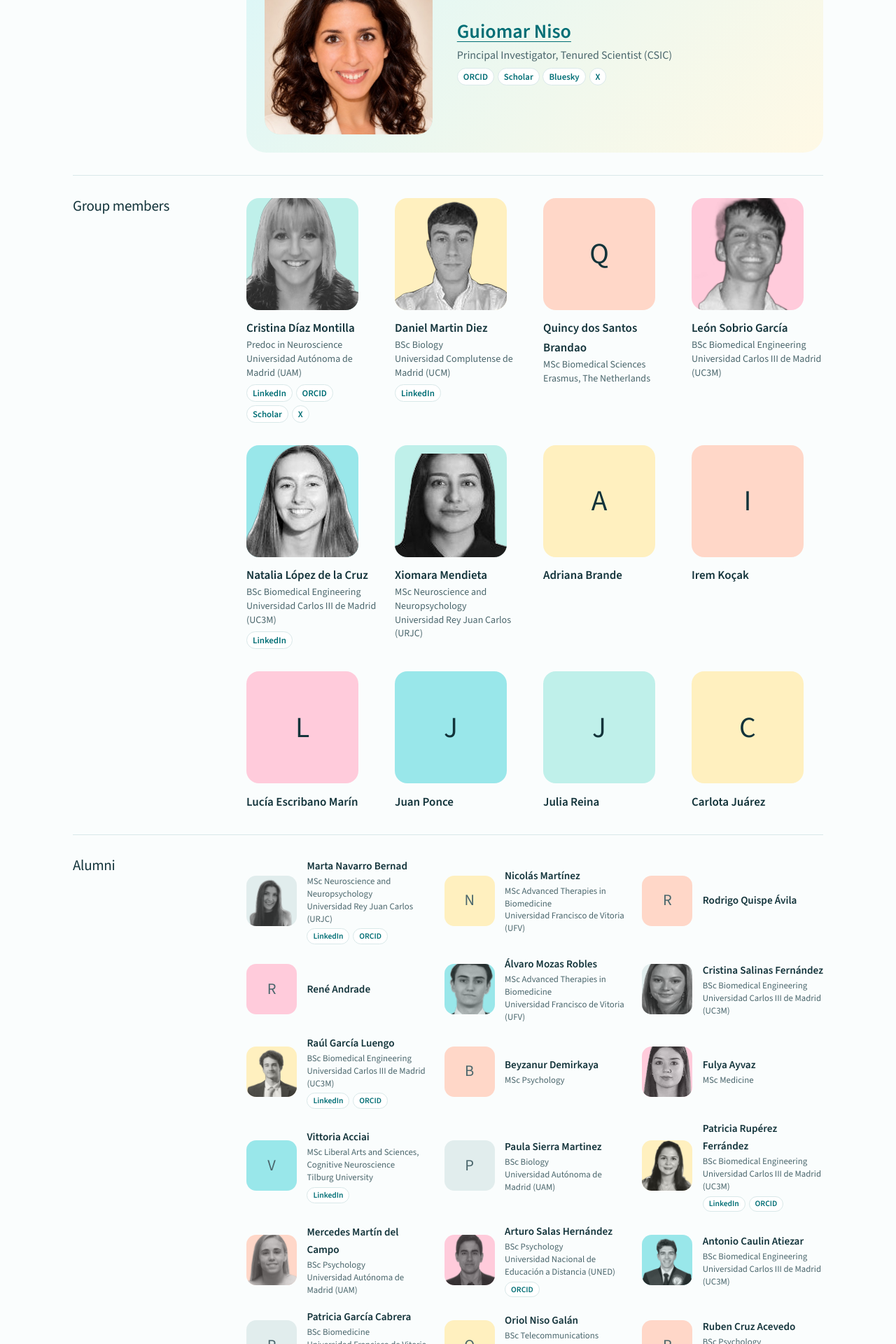
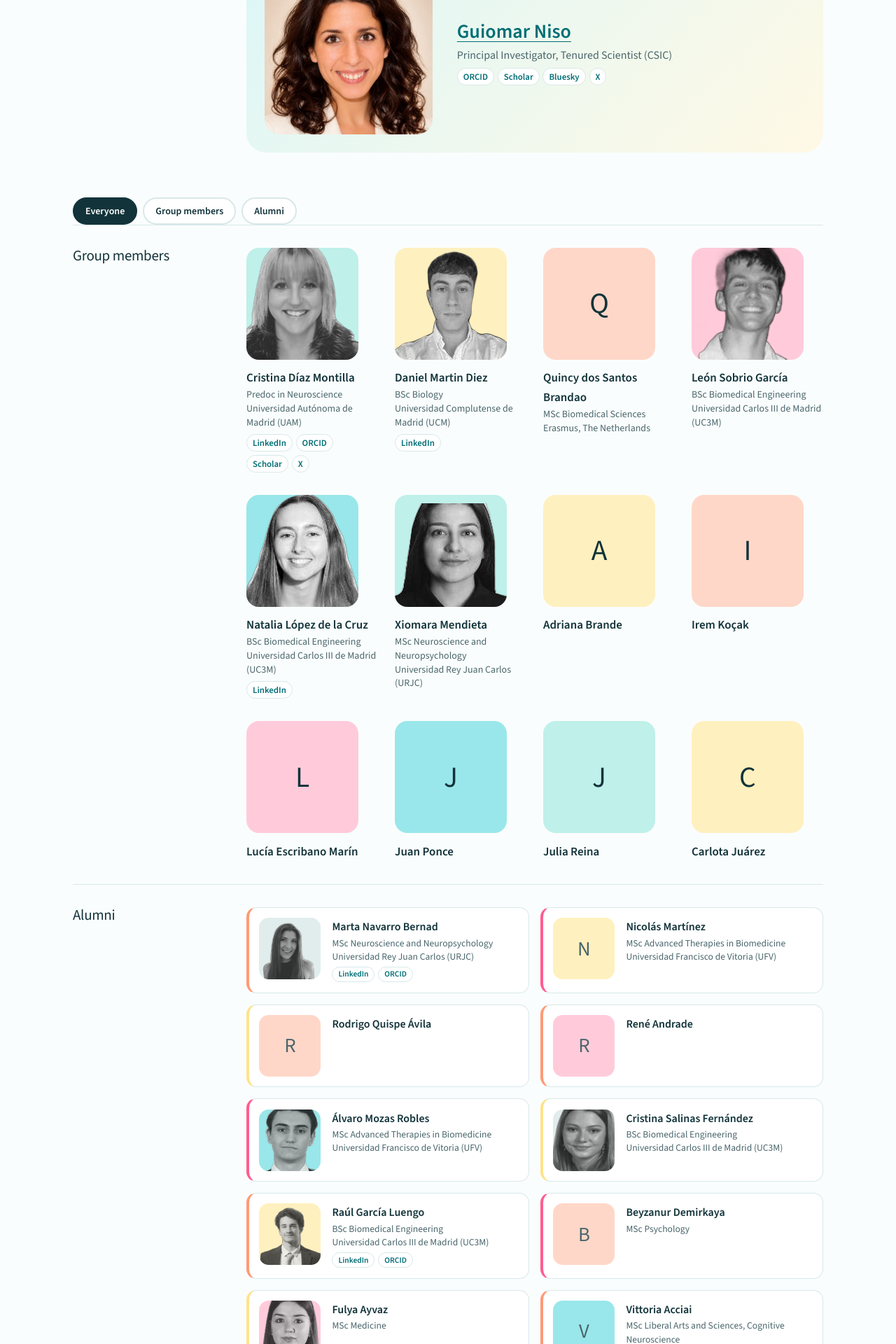
Before and after one commit to cajal-neuroimaging/cajal-neuroimaging.github.io, a Jekyll site: the page built from team.html, in a window 1280 px wide. Shown: the part 509-2429 px from the top of the page at 70% size. Built offline with Jekyll 4.4.1, drawn with Linux system fonts in a browser that asks for light colours.

Commit message:
Team: filter (everyone, members, alumni) under the PI; alumni as larger cards with a coloured edge
Co-Authored-By: Claude Opus 5.5 <noreply@anthropic.com>
Claude-Session: https://claude.ai/code/session_016qHx7xJtVuA2p8MXZK7uaB

```diff
--- a/assets/css/main.css
+++ b/assets/css/main.css
@@ -356,3 +356,18 @@ p { margin: 0 0 1em; }
 .people--alumni .person__links a { font-size: .72rem; }
 .people--alumni li .person__avatar { background: color-mix(in srgb, var(--line) 80%, white) !important; color: var(--ink-soft); }
 .site-foot__pi { margin-top: .35rem; }
+
+/* team v5: filters under the PI; alumni as small cards with a coloured line */
+.team-filters { margin: 2rem 0 0; }
+[data-group][hidden] { display: none; }
+.people--alumni { grid-template-columns: repeat(auto-fill, minmax(16.5rem, 1fr)) !important; gap: 1rem !important; }
+.people--alumni .person { grid-template-columns: 6rem minmax(0, 1fr); gap: 1rem; padding: .9rem; background: var(--surface);
+  border: 1px solid var(--line); border-left: 4px solid var(--salmon); border-radius: 14px; }
+.people--alumni .person:nth-child(3n+2) { border-left-color: var(--pink); }
+.people--alumni .person:nth-child(3n+3) { border-left-color: var(--yellow); }
+.people--alumni .person__avatar { width: 6rem; height: 6rem; max-width: 6rem; font-size: 1.8rem; }
+.people--alumni .person__name { font-size: 1rem; }
+.people--alumni .person__role { font-size: .85rem; }
+.people--alumni { grid-template-columns: repeat(auto-fill, minmax(19rem, 1fr)) !important; }
+.people--alumni .person { grid-template-columns: 5.5rem minmax(0, 1fr); align-items: start; }
+.people--alumni .person__avatar { width: 5.5rem; height: 5.5rem; max-width: 5.5rem; }
--- a/assets/js/main.js
+++ b/assets/js/main.js
@@ -68,3 +68,12 @@ if (feed) {
     });
   }));
 }
+
+// Team page: show everyone, current members or alumni
+const teamBtns = document.querySelectorAll('.team-filters button');
+teamBtns.forEach((btn) => btn.addEventListener('click', () => {
+  teamBtns.forEach((b) => b.setAttribute('aria-pressed', b === btn));
+  document.querySelectorAll('[data-group]').forEach((sec) => {
+    sec.hidden = btn.dataset.show !== 'all' && sec.dataset.group !== btn.dataset.show;
+  });
+}));
--- a/team.html
+++ b/team.html
@@ -11,13 +11,18 @@ lede: A multidisciplinary team of engineers, psychologists, biologists and neuro
     {% assign p = site.data.team.pi %}{% include person.html %}
   </ul>
 </section>
-<section class="cv-section">
+<div class="filters team-filters" role="group" aria-label="Show">
+  <button type="button" data-show="all" aria-pressed="true">Everyone</button>
+  <button type="button" data-show="members" aria-pressed="false">Group members</button>
+  <button type="button" data-show="alumni" aria-pressed="false">Alumni</button>
+</div>
+<section class="cv-section" data-group="members">
   <h2>Group members</h2>
   <ul class="people">
     {% for p in site.data.team.members %}{% include person.html %}{% endfor %}
   </ul>
 </section>
-<section class="cv-section">
+<section class="cv-section" data-group="alumni">
   <h2>Alumni</h2>
   <ul class="people people--alumni">
     {% for p in site.data.team.alumni %}{% include person.html %}{% endfor %}
```
